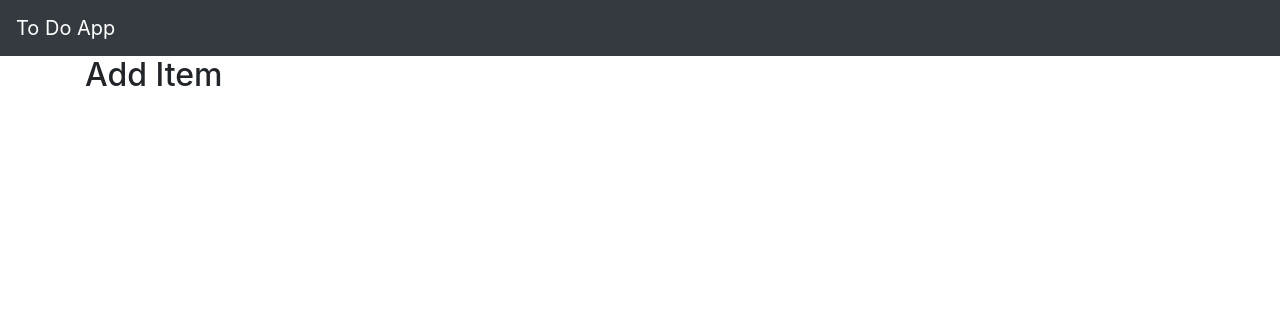
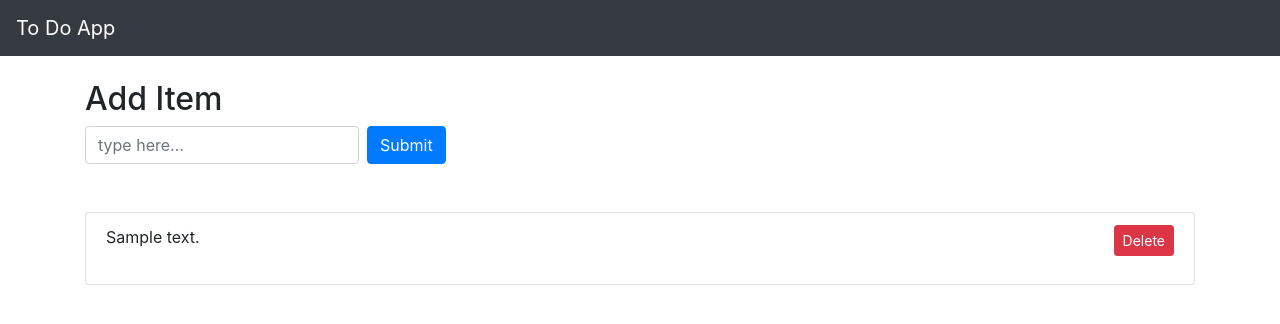
Before and after one commit to PAWAR-AKSHAY/To-Do-App, a Django app: page / in a window 1280 px wide. Shown: the top 324 px of the page. Run offline with Django 3.2, Linux system fonts and the light colour scheme; tables that the repository leaves empty hold one stand-in row (values such as "Sample post"); some libraries are stand-ins or nearby versions.

Commit message:
added add and delete todo's functionality

```diff
--- a/static/css/style.css
+++ b/static/css/style.css
@@ -0,0 +1,3 @@
+body {
+    background: #cecece;
+}
--- a/templates/todo/index.html
+++ b/templates/todo/index.html
@@ -1,8 +1,29 @@
 {% extends "base.html" %}
 {% block content %}
-    <div class="row">
+    <div class="row mt-4">
         <div class="col">
             <h2>Add Item</h2>
+            <form action="add_todo/" method="post" class="form-inline">
+                <input type="text" name="content" class="form-control mb-2 mr-sm-2"  placeholder="type here...">
+                <button type="submit" class="btn btn-primary mb-2">Submit</button>
+            </form>
+        </div>
+    </div>
+
+    <div class="row mt-4">
+        <div class="col">
+            <ul class="list-group">
+              {% for todo_item in todo_items %}
+                <li class="list-group-item">{{ todo_item.text }}
+                    <div class="float-right">
+                        <form action="delete_todo/{{ todo_item.id }}/" method="post">
+                            <button type="submit" class="btn btn-sm btn-danger">Delete</button>
+                        </form>
+                    </div>
+                </li>
+              {% endfor %}
+
+            </ul>
         </div>
     </div>
 {% endblock content %}
--- a/to_do_app/urls.py
+++ b/to_do_app/urls.py
@@ -15,6 +15,7 @@ Including another URLconf
 """
 from django.contrib import admin
 from django.urls import path, include
+from todo import views
 
 urlpatterns = [
     path('admin/', admin.site.urls),
--- a/todo/models.py
+++ b/todo/models.py
@@ -6,3 +6,6 @@ from django.db import models
 class Todo(models.Model):
     added_date = models.DateTimeField()
     text = models.CharField(max_length=200)
+
+    def __str__(self):
+        return '{}'.format(self.text)
--- a/todo/urls.py
+++ b/todo/urls.py
@@ -3,4 +3,6 @@ from . import views
 
 urlpatterns = [
     path('', views.hello, name='home'),
+    path('add_todo/', views.add_todo),
+    path('delete_todo/<int:todo_id>/',views.delete_todo),
 ]
--- a/todo/views.py
+++ b/todo/views.py
@@ -1,8 +1,29 @@
 from django.shortcuts import render
-from django.http import HttpResponse
+from django.views.decorators.csrf import csrf_exempt
+from django.utils import timezone
+from django.http import HttpResponseRedirect
+from todo.models import Todo
 
 
 # Create your views here.
 
 def hello(request):
-    return render(request, 'todo/index.html')
+    todo_items = Todo.objects.all().order_by("-added_date")
+    return render(request, 'todo/index.html', {"todo_items": todo_items})
+
+
+@csrf_exempt
+def add_todo(request):
+    current_date = timezone.now()
+    content = request.POST["content"]
+    created_obj = Todo.objects.create(added_date=current_date, text=content)
+    length_of_todos = Todo.objects.all().count()
+    print(length_of_todos)
+    return HttpResponseRedirect("/")
+
+
+@csrf_exempt
+def delete_todo(request, todo_id):
+    print(todo_id)
+    Todo.objects.get(id=todo_id).delete()
+    return HttpResponseRedirect("/")
```
